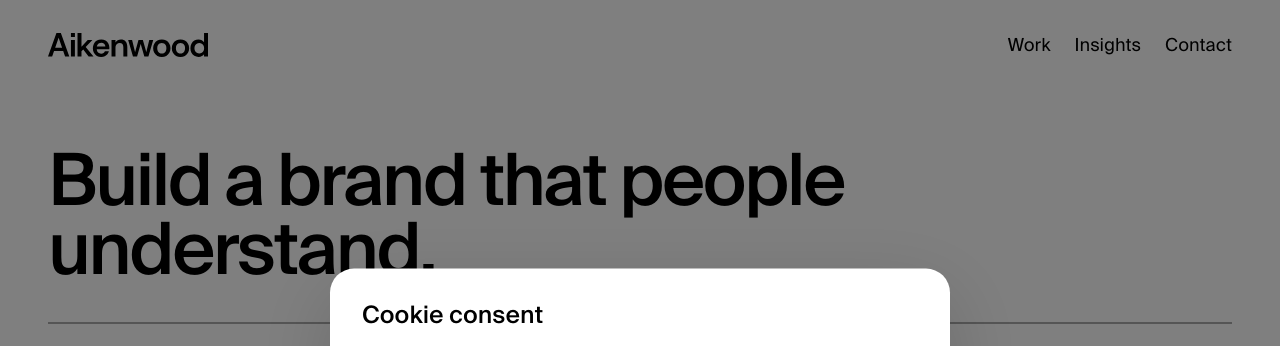
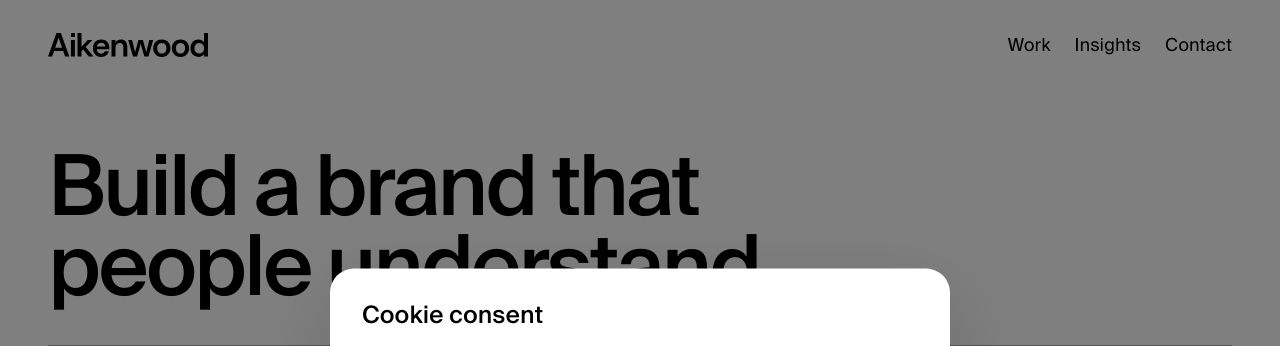
Before and after one commit to stefanvanijcken-star/aikenwood, a Next.js app: page / in a window 1280 px wide. Shown: the top 346 px of the page. Built offline with nearby package versions, Linux system fonts and the light colour scheme.

Commit message:
Hero heading fix

```diff
--- a/app/globals.css
+++ b/app/globals.css
@@ -31,7 +31,7 @@
     -webkit-font-smoothing: antialiased;
   }
 
-  h1 { font-size: 72px; line-height: 95%; letter-spacing: -0.04em; font-weight: 500; }
+  h1 { font-size: 84px; line-height: 95%; letter-spacing: -0.04em; font-weight: 500; }
   h2 { font-size: 64px; line-height: 100%; letter-spacing: -0.02em; font-weight: 500; }
   h3 { font-size: 40px; line-height: 100%; letter-spacing: -0.01em; font-weight: 500; }
   h4 { font-size: 24px; line-height: 120%; letter-spacing: 0; font-weight: 500; }
```
